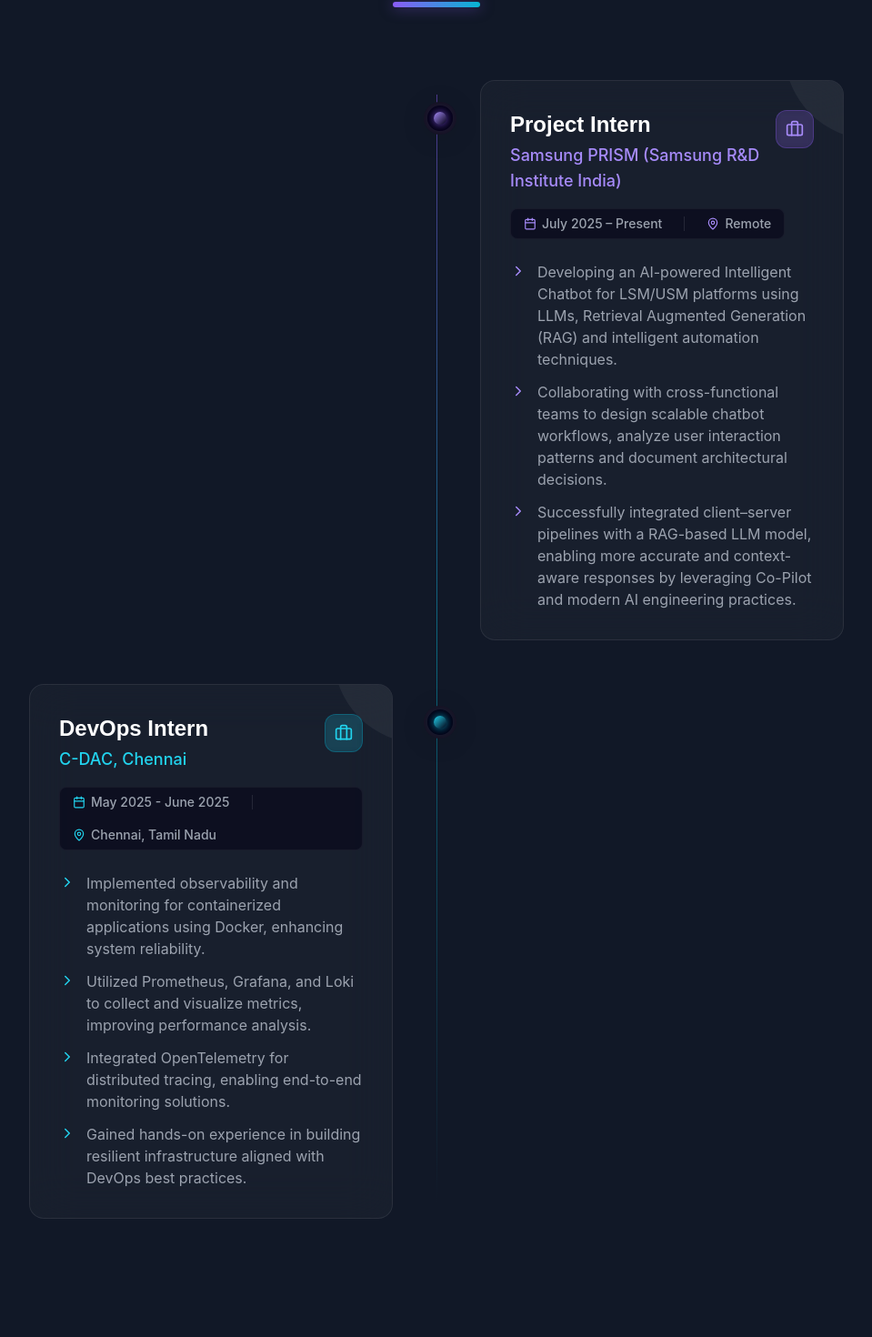
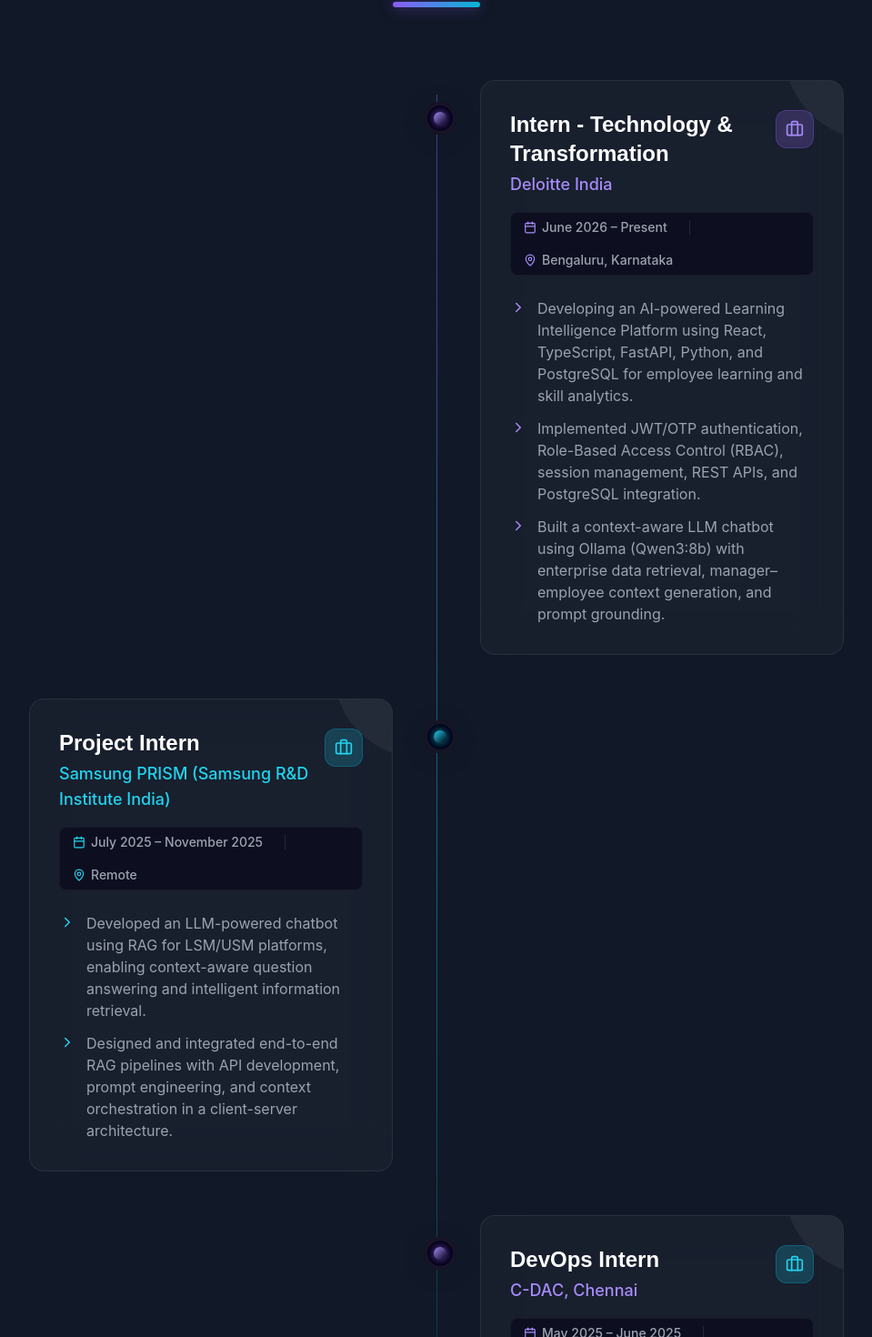
Before and after one commit to Sushindh/Portfolio, a React (Vite) app: page / in a window 1280 px wide. Shown: the part 2439-3909 px from the top of the page at 91% size, without its empty margins (160-1119 px from the left). Built offline with nearby package versions, Linux system fonts and the light colour scheme.

Commit message:
deloitte_exp_Added

```diff
--- a/src/components/Experience.jsx
+++ b/src/components/Experience.jsx
@@ -5,28 +5,37 @@
 const Experience = () => {
   const experiences = [
   {
+    title: "Intern - Technology & Transformation",
+    company: "Deloitte India",
+    date: "June 2026 – Present",
+    location: "Bengaluru, Karnataka",
+    icon: "bg-primary-500/20 text-primary-400 border-primary-500/30",
+    features: [
+      "Developing an AI-powered Learning Intelligence Platform using React, TypeScript, FastAPI, Python, and PostgreSQL for employee learning and skill analytics.",
+      "Implemented JWT/OTP authentication, Role-Based Access Control (RBAC), session management, REST APIs, and PostgreSQL integration.",
+      "Built a context-aware LLM chatbot using Ollama (Qwen3:8b) with enterprise data retrieval, manager–employee context generation, and prompt grounding."
+    ]
+  },
+  {
     title: "Project Intern",
     company: "Samsung PRISM (Samsung R&D Institute India)",
-      date: "July 2025 – Present",
+    date: "July 2025 – November 2025",
     location: "Remote",
-      icon: "bg-primary-500/20 text-primary-400 border-primary-500/30",
+    icon: "bg-secondary-500/20 text-secondary-400 border-secondary-500/30",
     features: [
-        "Developing an AI-powered Intelligent Chatbot for LSM/USM platforms using LLMs, Retrieval Augmented Generation (RAG) and intelligent automation techniques.",
-        "Collaborating with cross-functional teams to design scalable chatbot workflows, analyze user interaction patterns and document architectural decisions.",
-        "Successfully integrated client–server pipelines with a RAG-based LLM model, enabling more accurate and context-aware responses by leveraging Co-Pilot and modern AI engineering practices.",
+      "Developed an LLM-powered chatbot using RAG for LSM/USM platforms, enabling context-aware question answering and intelligent information retrieval.",
+      "Designed and integrated end-to-end RAG pipelines with API development, prompt engineering, and context orchestration in a client-server architecture."
     ]
   },
   {
     title: "DevOps Intern",
     company: "C-DAC, Chennai",
-      date: "May 2025 - June 2025",
+    date: "May 2025 – June 2025",
     location: "Chennai, Tamil Nadu",
     icon: "bg-secondary-500/20 text-secondary-400 border-secondary-500/30",
     features: [
-        "Implemented observability and monitoring for containerized applications using Docker, enhancing system reliability.",
-        "Utilized Prometheus, Grafana, and Loki to collect and visualize metrics, improving performance analysis.",
-        "Integrated OpenTelemetry for distributed tracing, enabling end-to-end monitoring solutions.",
-        "Gained hands-on experience in building resilient infrastructure aligned with DevOps best practices."
+      "Engineered a DevOps observability pipeline for containerized microservices using Docker, OpenTelemetry, and the Grafana Alloy stack (Loki, Tempo, Prometheus), integrated into CI/CD workflows for continuous monitoring.",
+      "Implemented real-time distributed tracing and telemetry for fault-tolerant systems, reducing debugging time and supporting scalable, production-grade DevOps practices."
     ]
   },
 ];
```
Lines whose indentation alone changed are shown as unchanged.
